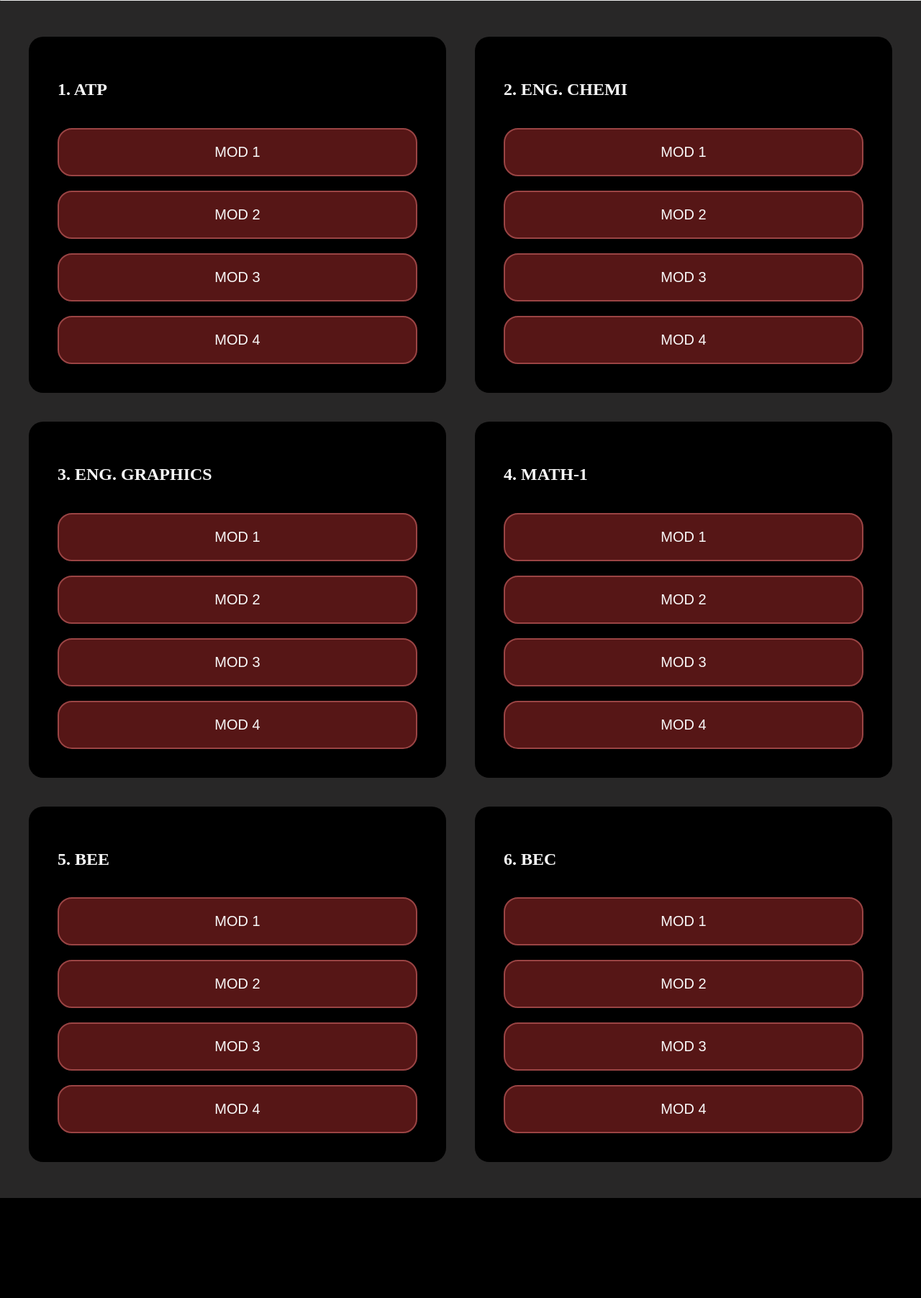
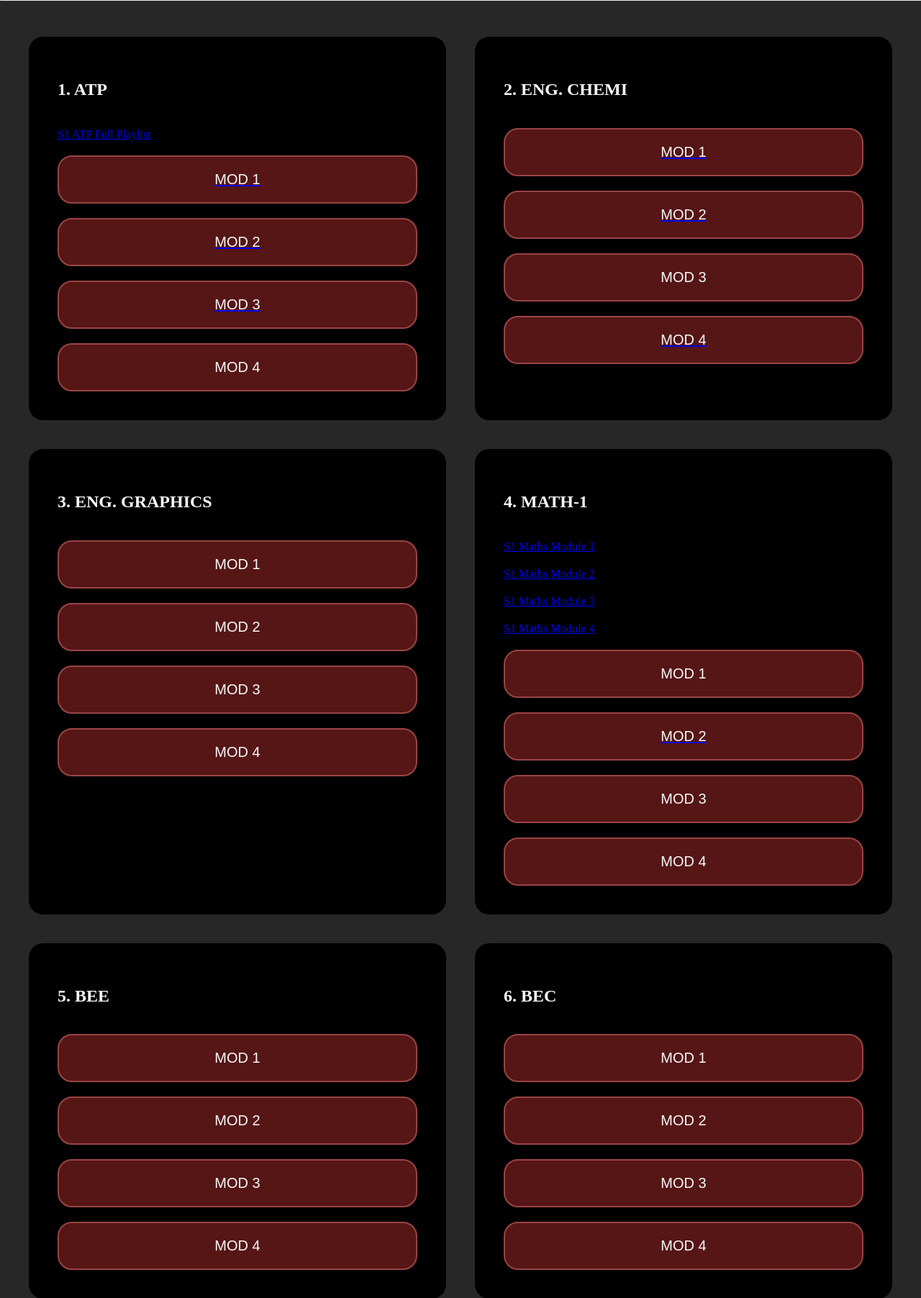
Before and after one commit to archa-s-ar/GASANA1.0, a Flask app: page /first_year in a window 1280 px wide. Shown: the part 232-2036 px from the top of the page at 72% size. Before the commit the page ends 1897 px from the top, so only its background shows below. Run offline with Flask 3, Linux system fonts and the light colour scheme; some web fonts are replaced.

Commit message:
Inserted pdf, links for some in Notes section

```diff
--- a/static/style.css
+++ b/static/style.css
@@ -460,7 +460,9 @@ html {
     gap:10px;
     justify-content: center;
 }
-.notes-btn1{
+.notes-btn1 {
+    display: block;              /* 🔥 important */
+    width: 100%;                 /* fill container */
     background-color: #561616;
     border: 2px solid #9a4444;
     color: #f9f9f9;
@@ -468,8 +470,6 @@ html {
     border-radius: 20px;
     text-align: center;
     text-decoration: none;
-    display: flex;
-     justify-content: center;
     font-size: 20px;
 }
 .notes-btn1:hover{
--- a/templates/first_year.html
+++ b/templates/first_year.html
@@ -19,18 +19,19 @@
 
     <div class="subject-card">
         <h2>1. ATP</h2>
-        <button class="notes-btn1">MOD 1</button>
-        <button class="notes-btn1">MOD 2</button>
-        <button class="notes-btn1">MOD 3</button>
+        <a href="https://youtube.com/playlist?list=PLZGOkwzhcgeS06sOZrvRAOJJ6bL_vUlAT&si=gTg9av-MJ1Tnf1aW">S1 ATP Full Playlist</a>
+        <a href="{{ url_for('static', filename='UCEST105-M1-Ktunotes.in.pdf') }}"><button class="notes-btn1">MOD 1</button></a>
+        <a href="{{ url_for('static', filename='UCEST105-M2-Ktunotes.in.pdf') }}"><button class="notes-btn1">MOD 2</button></a>
+        <a href="{{ url_for('static', filename='ATP M3 -Ktunotes.in.pdf') }}"><button class="notes-btn1">MOD 3</button></a>
         <button class="notes-btn1">MOD 4</button>
     </div>
 
     <div class="subject-card">
         <h2>2. ENG. CHEMI</h2>
-        <button class="notes-btn1">MOD 1</button>
-        <button class="notes-btn1">MOD 2</button>
-        <button class="notes-btn1">MOD 3</button>
-        <button class="notes-btn1">MOD 4</button>
+        <a href="{{ url_for('static', filename='GXCYT122 - M1 Ktunotes.in.pdf') }}"><button class="notes-btn1">MOD 1</button></a>
+        <a href="{{ url_for('static', filename='GXCYT122 - M2 Ktunotes.in.pdf') }}"><button class="notes-btn1">MOD 2</button></a>
+        <button class="notes-btn1">MOD 3</button></a>
+        <a href="{{ url_for('static', filename='GXCYT122 - M4 Ktunotes.in.pdf') }}"><button class="notes-btn1">MOD 4</button></a>
     </div>
 
     <div class="subject-card">
@@ -43,8 +44,12 @@
 
     <div class="subject-card">
         <h2>4. MATH-1</h2>
+        <a href="https://youtube.com/playlist?list=PL7lBkW4pLsILrjwF7LXZE1DNGkXJLy_Lb&si=YZ_yILHa197NUmQj">S1 Maths Module 1</a>
+        <a href="https://youtube.com/playlist?list=PL7lBkW4pLsIJFTwf_27Idy-jGUBJ89SN0&si=0Q-bnHlOAsSV_aLt">S1 Maths Module 2</a>
+        <a href="https://youtube.com/playlist?list=PL7lBkW4pLsIKp0D3dtM-dF_f6sR6aCL-w&si=0-BsNBWP9trJFKUX">S1 Maths Module 3</a>
+        <a href="https://youtube.com/playlist?list=PL7lBkW4pLsIKqIdaNS3EqKACUkzp4ZM8M&si=_n5xCwY1PEIMXmkO">S1 Maths Module 4</a>
         <button class="notes-btn1">MOD 1</button>
-        <button class="notes-btn1">MOD 2</button>
+        <a href="{{ url_for('static', filename='ITT301 M2 Ktunotes.in.pdf') }}"><button class="notes-btn1">MOD 2</button></a>
         <button class="notes-btn1">MOD 3</button>
         <button class="notes-btn1">MOD 4</button>
     </div>
```
Also changed, not shown: 4 other files.
